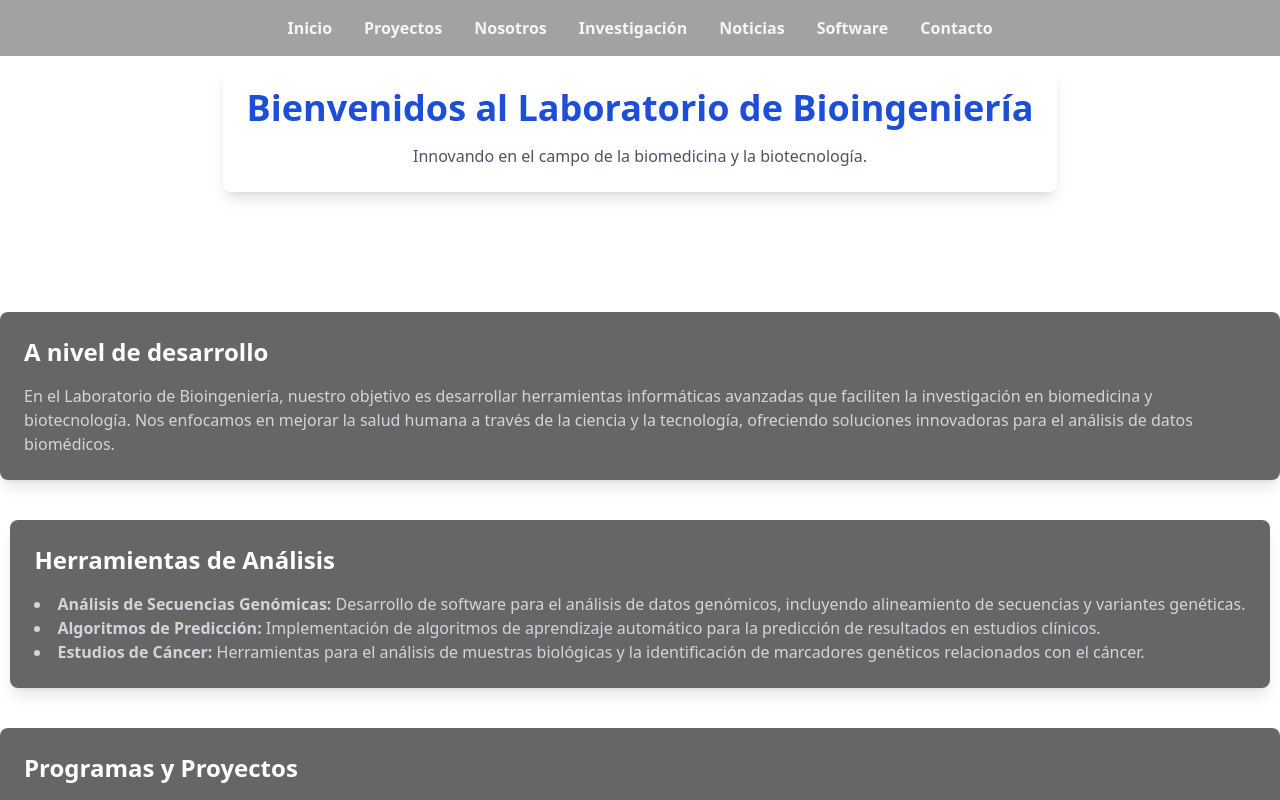
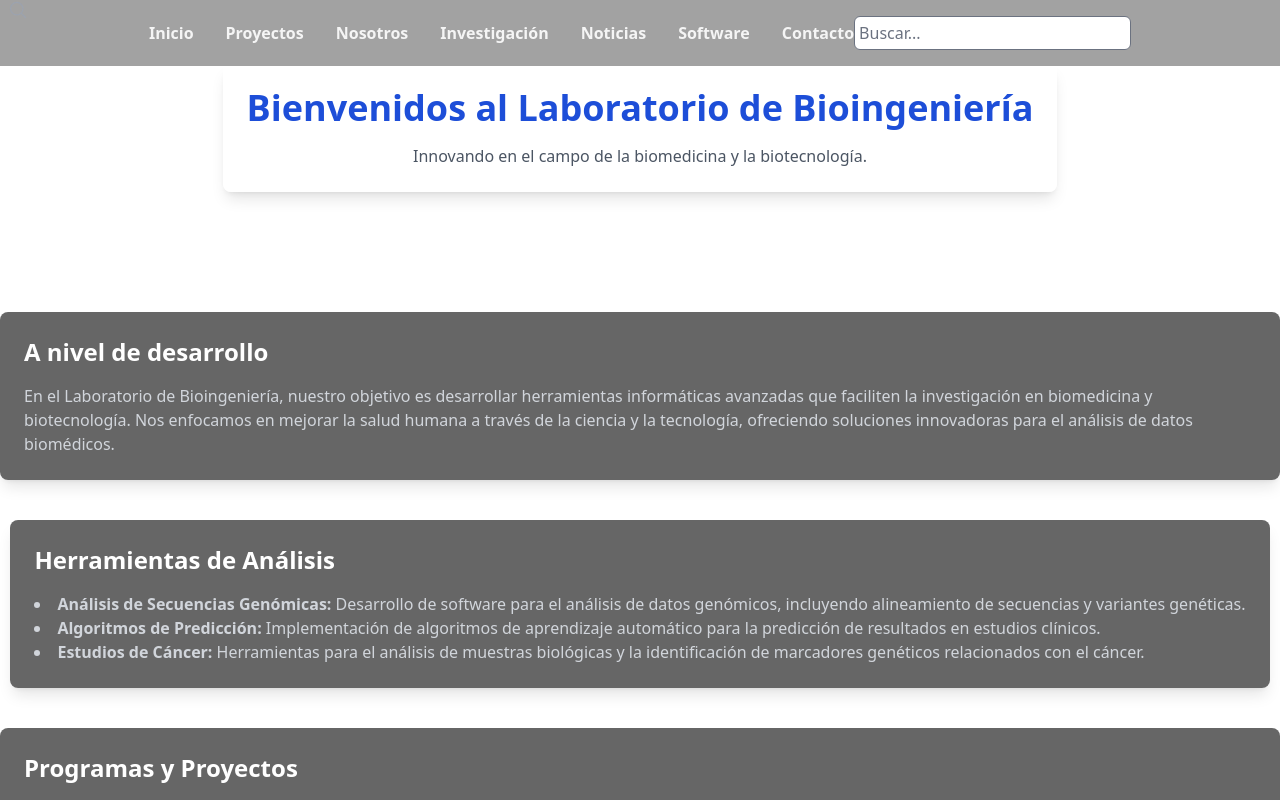
Before and after one commit to Efocor/LABsite, a Next.js app: page /software in a window 1280 px wide. Shown: the top 800 px of the page. Built offline with nearby package versions, Linux system fonts and the light colour scheme.

Commit message:
agregar barra de búsqueda

```diff
--- a/src/components/Sections/Header.tsx
+++ b/src/components/Sections/Header.tsx
@@ -1,16 +1,18 @@
-import {Dialog, Transition} from '@headlessui/react';
-import {Bars3BottomRightIcon} from '@heroicons/react/24/outline';
+import { Dialog, Transition } from '@headlessui/react';
+import { Bars3BottomRightIcon } from '@heroicons/react/24/outline';
+import { MagnifyingGlassIcon } from '@heroicons/react/24/outline'; // Importa el icono de lupa
 import classNames from 'classnames';
 import Link from 'next/link';
-import {FC, Fragment, memo, useCallback, useMemo, useState} from 'react';
+import { FC, Fragment, memo, useCallback, useMemo, useState } from 'react';
 
-import {SectionId} from '../../data/data';
-import {useNavObserver} from '../../hooks/useNavObserver';
+import { SectionId } from '../../data/data';
+import { useNavObserver } from '../../hooks/useNavObserver';
 
 export const headerID = 'headerNav';
 
 const Header: FC = memo(() => {
   const [currentSection, setCurrentSection] = useState<SectionId | null>(null);
+  const [searchQuery, setSearchQuery] = useState(''); // Estado para la búsqueda
   const navSections = useMemo(
     () => [SectionId.Hero, SectionId.Portfolio, SectionId.About, SectionId.Resume, SectionId.Testimonials, SectionId.Software, SectionId.Contact],
     [],
@@ -22,23 +24,40 @@ const Header: FC = memo(() => {
 
   useNavObserver(navSections.map(section => `#${section}`).join(','), intersectionHandler);
 
+  const handleSearch = (event: React.ChangeEvent<HTMLInputElement>) => {
+    setSearchQuery(event.target.value); // Actualiza el estado con la entrada del usuario
+  };
+
+  const handleSearchSubmit = (event: React.FormEvent) => {
+    event.preventDefault();
+    // Aquí puedes añadir la lógica de búsqueda
+    console.log('Buscar:', searchQuery);
+  };
+
   return (
     <>
-      <MobileNav currentSection={currentSection} navSections={navSections} />
-      <DesktopNav currentSection={currentSection} navSections={navSections} />
+      <MobileNav currentSection={currentSection} navSections={navSections} searchQuery={searchQuery} handleSearch={handleSearch} handleSearchSubmit={handleSearchSubmit} />
+      <DesktopNav currentSection={currentSection} navSections={navSections} searchQuery={searchQuery} handleSearch={handleSearch} handleSearchSubmit={handleSearchSubmit} />
     </>
   );
 });
 
-const DesktopNav: FC<{navSections: SectionId[]; currentSection: SectionId | null}> = memo(
-  ({navSections, currentSection}) => {
+const DesktopNav: FC<{
+  navSections: SectionId[];
+  currentSection: SectionId | null;
+  searchQuery: string;
+  handleSearch: (event: React.ChangeEvent<HTMLInputElement>) => void;
+  handleSearchSubmit: (event: React.FormEvent) => void;
+}> = memo(({ navSections, currentSection, searchQuery, handleSearch, handleSearchSubmit }) => {
   const baseClass =
     '-m-1.5 p-1.5 rounded-md font-bold first-letter:uppercase hover:transition-colors hover:duration-300 focus:outline-none focus-visible:ring-2 focus-visible:ring-orange-500 sm:hover:text-orange-500 text-neutral-100';
   const activeClass = classNames(baseClass, 'text-orange-500');
   const inactiveClass = classNames(baseClass, 'text-neutral-100');
+
   return (
     <header className="fixed top-0 z-50 hidden w-full bg-neutral-900/40 p-4 backdrop-blur sm:block" id={headerID}>
-        <nav className="flex justify-center gap-x-8">
+      <nav className="flex justify-center items-center">
+        <div className="flex gap-x-8">
           {navSections.map(section => (
             <NavItem
               activeClass={activeClass}
@@ -48,14 +67,31 @@ const DesktopNav: FC<{navSections: SectionId[]; currentSection: SectionId | null
               section={section}
             />
           ))}
+        </div>
+        {/* Barra de búsqueda */}
+        <form onSubmit={handleSearchSubmit} className="flex items-center">
+          <input
+            type="text"
+            value={searchQuery}
+            onChange={handleSearch}
+            className="p-1 pr-10 rounded-md bg-white"
+            type="text"
+            placeholder="Buscar..."
+          />
+          <MagnifyingGlassIcon className="absolute inset-y-0 left-2 w-5 h-5 text-gray-400" />
+        </form>
       </nav>
     </header>
   );
-  },
-);
+});
 
-const MobileNav: FC<{navSections: SectionId[]; currentSection: SectionId | null}> = memo(
-  ({navSections, currentSection}) => {
+const MobileNav: FC<{
+  navSections: SectionId[];
+  currentSection: SectionId | null;
+  searchQuery: string;
+  handleSearch: (event: React.ChangeEvent<HTMLInputElement>) => void;
+  handleSearchSubmit: (event: React.FormEvent) => void;
+}> = memo(({ navSections, currentSection, searchQuery, handleSearch, handleSearchSubmit }) => {
   const [isOpen, setIsOpen] = useState<boolean>(false);
 
   const toggleOpen = useCallback(() => {
@@ -66,6 +102,7 @@ const MobileNav: FC<{navSections: SectionId[]; currentSection: SectionId | null}
     'p-2 rounded-md first-letter:uppercase transition-colors duration-300 focus:outline-none focus-visible:ring-2 focus-visible:ring-orange-500';
   const activeClass = classNames(baseClass, 'bg-neutral-900 text-white font-bold');
   const inactiveClass = classNames(baseClass, 'text-neutral-200 font-medium');
+
   return (
     <>
       <button
@@ -107,6 +144,19 @@ const MobileNav: FC<{navSections: SectionId[]; currentSection: SectionId | null}
                     section={section}
                   />
                 ))}
+                {/* Barra de búsqueda en el menú móvil */}
+                <form onSubmit={handleSearchSubmit} className="flex items-center mt-4">
+                  <input
+                    type="text"
+                    value={searchQuery}
+                    onChange={handleSearch}
+                    placeholder="Buscar..."
+                    className="p-2 rounded-l-md border border-gray-400"
+                  />
+                  <button type="submit" className="p-2 bg-blue-500 text-white rounded-r-md">
+                    Buscar
+                  </button>
+                </form>
               </nav>
             </div>
           </Transition.Child>
@@ -114,8 +164,7 @@ const MobileNav: FC<{navSections: SectionId[]; currentSection: SectionId | null}
       </Transition.Root>
     </>
   );
-  },
-);
+});
 
 const NavItem: FC<{
   section: string;
```
Lines whose indentation alone changed are shown as unchanged.
